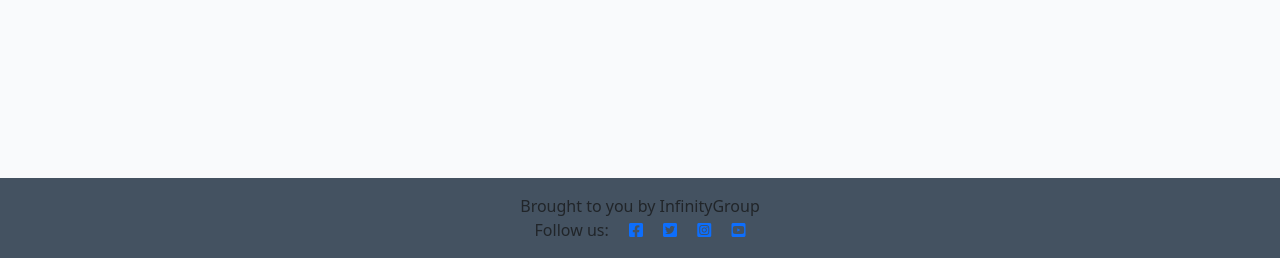
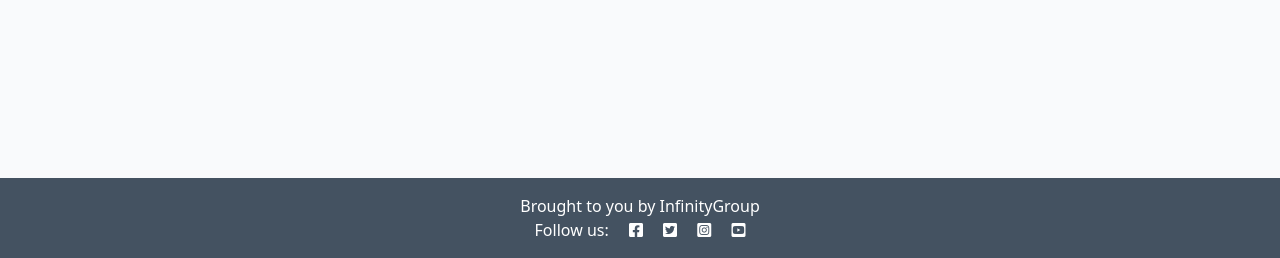
Before and after one commit to JoschanUK/LMS_Library-System, a Django app: page / in a window 1280 px wide. Shown: the part 542-800 px from the top of the page. Run offline with Django 4.2, Linux system fonts and the light colour scheme; data that the repository does not hold is empty.

Commit message:
Update text-white in base.html

```diff
--- a/templates/base.html
+++ b/templates/base.html
@@ -61,11 +61,11 @@
 
     <!-- Footer -->
     <footer class="footer mt-auto py-3 dark-bg">
-        <p class="m-0 text-center">Brought to you by InfinityGroup</p>
-        <p class="m-0 text-center">Follow us: <a href="https://www.facebook.com/"><i class="fab fa-facebook-square ms-3"></i></a>
-            <a href="https://www.twitter.com/"><i class="fab fa-twitter-square ms-3"></i></a>
-            <a href="https://www.instagram.com/"><i class="fab fa-instagram-square ms-3"></i></a>
-            <a href="https://www.youtube.com/"><i class="fab fa-youtube-square ms-3"></i></a>
+        <p class="m-0 text-center text-white">Brought to you by InfinityGroup</p>
+        <p class="m-0 text-center text-white">Follow us: <a href="https://www.facebook.com/"><i class="fab fa-facebook-square ms-3 text-white"></i></a>
+            <a href="https://www.twitter.com/"><i class="fab fa-twitter-square ms-3 text-white"></i></a>
+            <a href="https://www.instagram.com/"><i class="fab fa-instagram-square ms-3 text-white"></i></a>
+            <a href="https://www.youtube.com/"><i class="fab fa-youtube-square ms-3 text-white"></i></a>
         </p>
     </footer>
 
```
